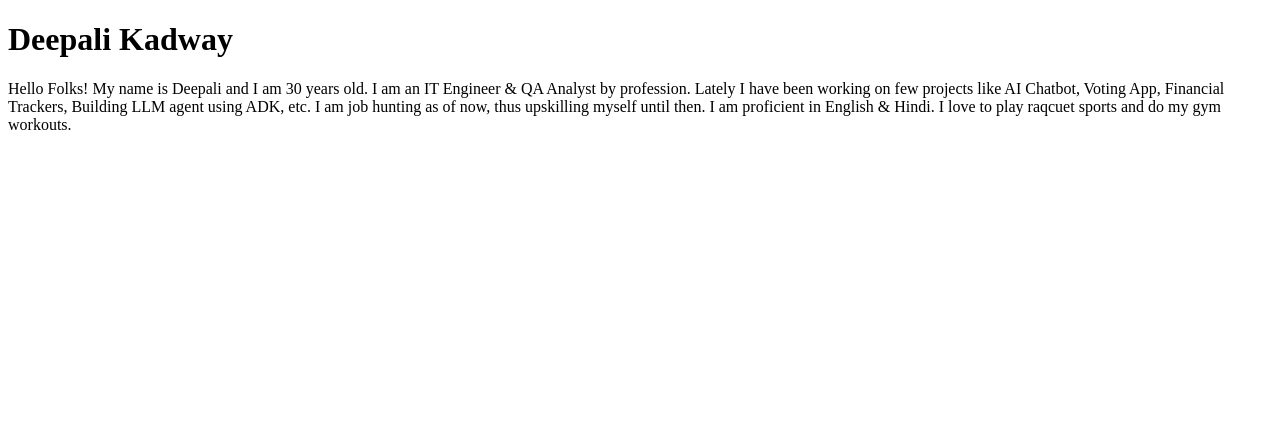
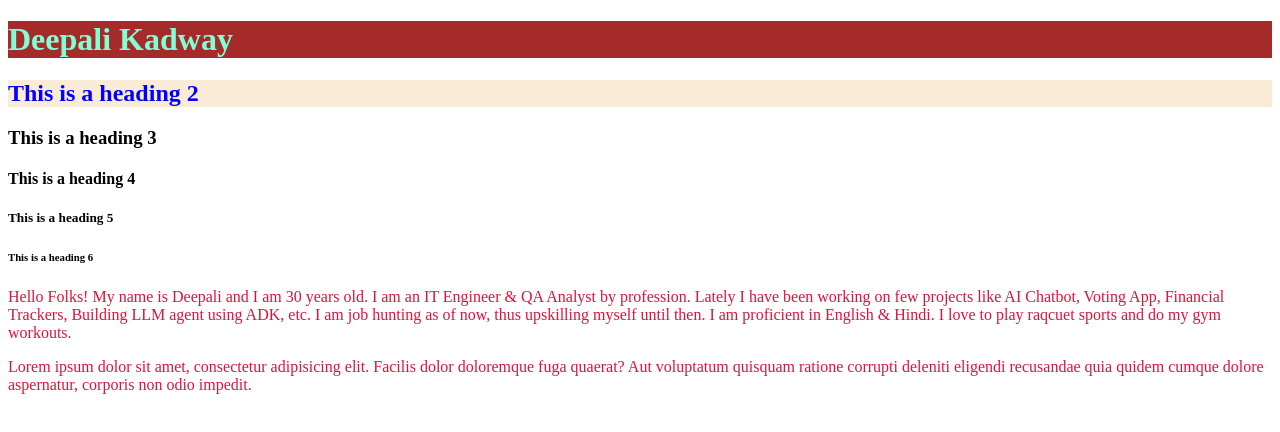
Before and after one commit to deepali-kadway/html_elements, a plain HTML site: page index.html in a window 1280 px wide. Drawn offline with Linux system fonts and the light colour scheme.

Commit message:
style elements & attributes

```diff
--- a/index.html
+++ b/index.html
@@ -7,14 +7,37 @@
     <meta charset="UTF-8">
     <meta name="viewport" content="width=<device-width>, initial-scale=1.0">
     <title>About Me</title>
+    <!--style tag can be used to define style to multiple elements at a time -->
+    <style>
+        /* element { property: value;
+                     property: value;
+        }*/
+        h2{
+            color: blue;
+            background-color: antiquewhite;
+        }
+        p{
+            color: crimson;
+        }
+    </style>
 </head>
 <!-- Body tag is where content such as text, images, etc go -->
 <body>
     <!-- heading tag can be used to define purpose of page-->
-     <h1>Deepali Kadway</h1>
+     <!-- Style attribute can be used t apply styling to an element-->
+     <h1 style="color: aquamarine; background-color: brown;">Deepali Kadway</h1>
+    <!--h2-h6 tags are used as subheading -->
+    <h2>This is a heading 2</h2>
+    <h3>This is a heading 3</h3>
+    <h4>This is a heading 4</h4>
+    <h5>This is a heading 5</h5>
+    <h6>This is a heading 6</h6>
      <!--p tag is used for paragraphs -->
      <p>
         Hello Folks! My name is Deepali and I am 30 years old. I am an IT Engineer & QA Analyst by profession. Lately I have been working on few projects like AI Chatbot, Voting App, Financial Trackers, Building LLM agent using ADK, etc. I am job hunting as of now, thus upskilling myself until then. I am proficient in English & Hindi. I love to play raqcuet sports and do my gym workouts.
      </p>
+      <p>
+        Lorem ipsum dolor sit amet, consectetur adipisicing elit. Facilis dolor doloremque fuga quaerat? Aut voluptatum quisquam ratione corrupti deleniti eligendi recusandae quia quidem cumque dolore aspernatur, corporis non odio impedit.
+     </p>
 </body>
 </html>
```
